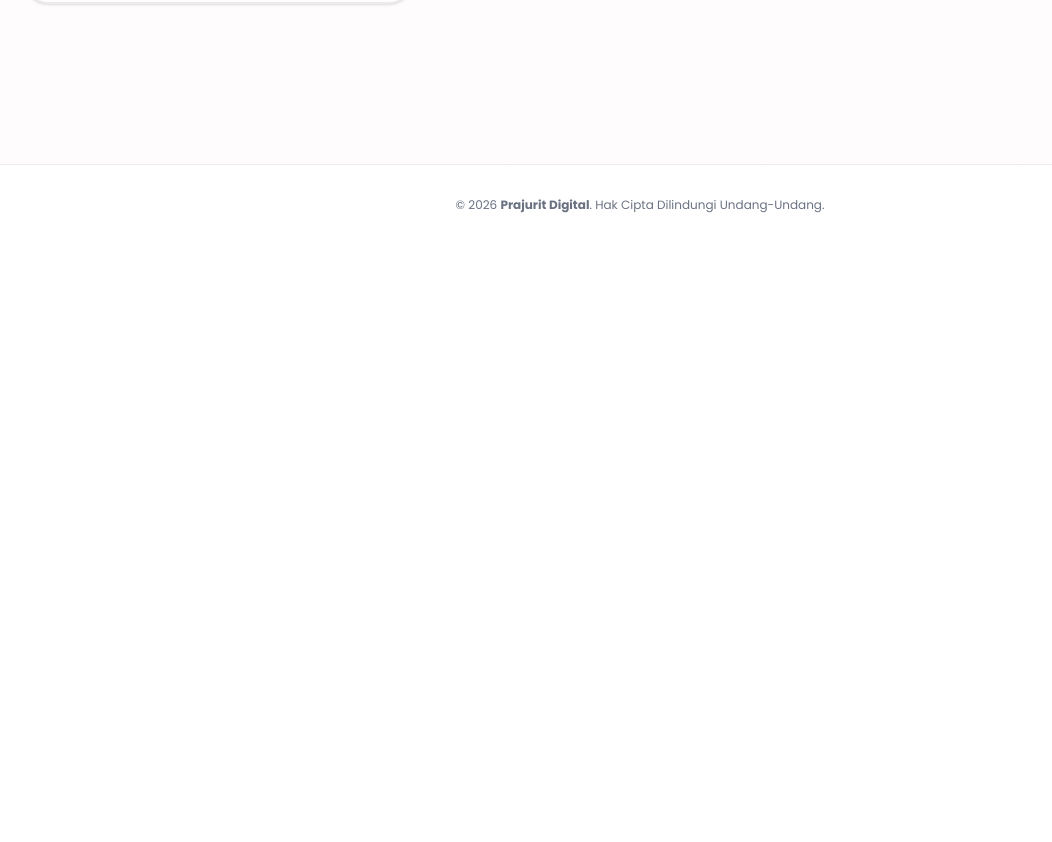
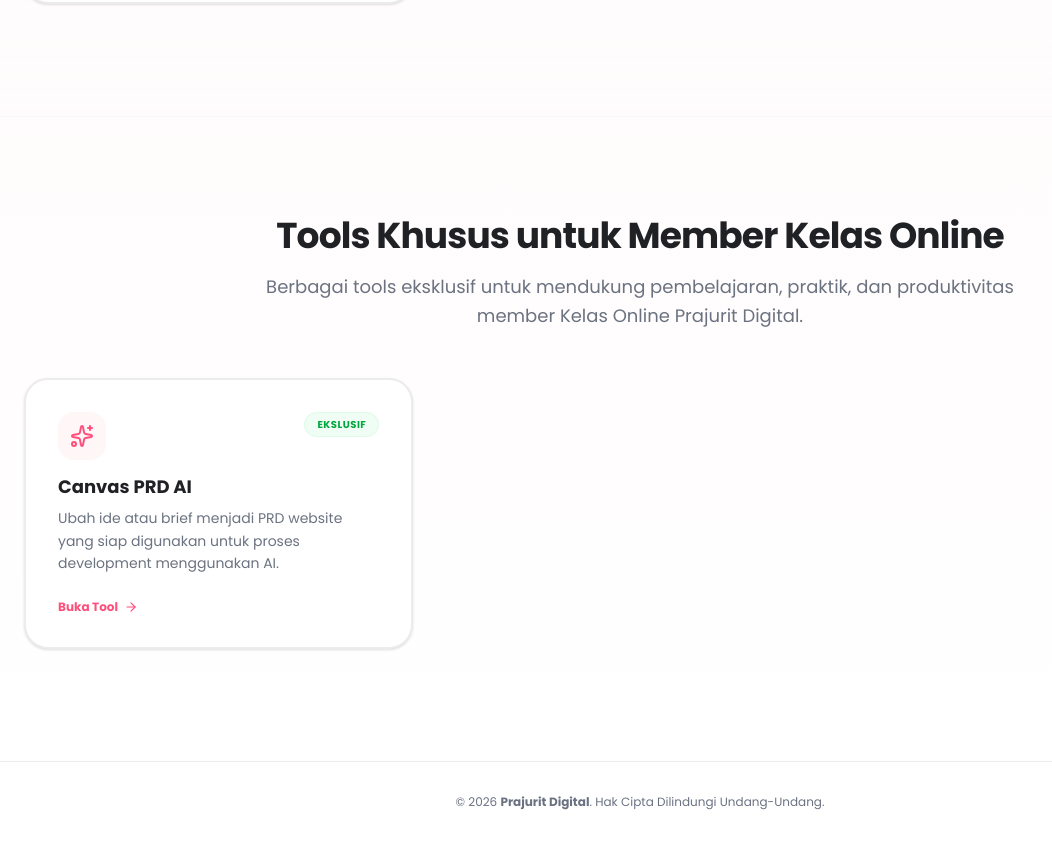
Before and after one commit to prajuritdigitalcom/Website-Prajurit-Digital-My-Id, a React (Vite) app: page / in a window 1280 px wide. Shown: the part 1767-2609 px from the top of the page, without its empty margins (0-1052 px from the left). Before the commit the page ends 2012 px from the top, so only its background shows below. Built offline with nearby package versions, Linux system fonts and the light colour scheme.

Commit message:
feat: add Canvas PRD AI to member tools
Introduce a new exclusive AI-powered tool for generating Product Requirements Documents (PRD) and integrate it into the member tools section.

```diff
--- a/src/components/sections/Tools.tsx
+++ b/src/components/sections/Tools.tsx
@@ -4,7 +4,7 @@ import SectionTitle from "../ui/SectionTitle";
 import Card from "../ui/Card";
 import Badge from "../ui/Badge";
 import FadeIn from "../effects/FadeIn";
-import { TOOLS_DATA } from "../../data/tools";
+import { TOOLS_DATA, MEMBER_TOOLS_DATA } from "../../data/tools";
 import { Tool } from "../../types";
 
 // Import Lucide Icons
@@ -51,6 +51,8 @@ export default function Tools() {
         return <Keyboard className="w-6 h-6" />;
       case "Brain":
         return <Brain className="w-6 h-6" />;
+      case "Sparkles":
+        return <Sparkles className="w-6 h-6" />;
       default:
         return <ImageIcon className="w-6 h-6" />;
     }
@@ -63,7 +65,9 @@ export default function Tools() {
   };
 
   return (
-    <section id="tools" className="relative py-20 md:py-24 bg-gradient-to-b from-white to-[#FFF6F8]/35 overflow-hidden">
+    <>
+      {/* SECTION 1: Tools Praktis */}
+      <section id="tools" className="relative py-20 md:py-24 bg-gradient-to-b from-white to-[#FFF6F8]/35 overflow-hidden border-b border-[#ECECEC]/30">
         <Container>
           {/* Header */}
           <FadeIn direction="up">
@@ -74,7 +78,7 @@ export default function Tools() {
           </FadeIn>
 
           {/* Tools Grid */}
-        <div className="grid grid-cols-1 md:grid-cols-2 lg:grid-cols-3 gap-8 mb-16">
+          <div className="grid grid-cols-1 md:grid-cols-2 lg:grid-cols-3 gap-8 mb-4">
             {TOOLS_DATA.map((tool, index) => (
               <FadeIn key={tool.id} direction="up" delay={0.05 * index}>
                 <Card
@@ -86,6 +90,11 @@ export default function Tools() {
                       <div className="w-12 h-12 rounded-2xl flex items-center justify-center transition-all bg-[#FFF6F8] text-[#FF4F7B] group-hover:bg-[#FF4F7B] group-hover:text-white">
                         {getIcon(tool.icon)}
                       </div>
+                      {tool.badge && (
+                        <Badge variant="primary">
+                          {tool.badge}
+                        </Badge>
+                      )}
                     </div>
 
                     <div className="space-y-2">
@@ -116,5 +125,66 @@ export default function Tools() {
           </div>
         </Container>
       </section>
+
+      {/* SECTION 2: Member Tools */}
+      <section id="member-tools" className="relative py-20 md:py-24 bg-gradient-to-b from-[#FFF6F8]/35 to-white overflow-hidden">
+        <Container>
+          {/* Header */}
+          <FadeIn direction="up">
+            <SectionTitle
+              title="Tools Khusus untuk Member Kelas Online"
+              subtitle="Berbagai tools eksklusif untuk mendukung pembelajaran, praktik, dan produktivitas member Kelas Online Prajurit Digital."
+            />
+          </FadeIn>
+
+          {/* Tools Grid */}
+          <div className="grid grid-cols-1 md:grid-cols-2 lg:grid-cols-3 gap-8 mb-4">
+            {MEMBER_TOOLS_DATA.map((tool, index) => (
+              <FadeIn key={tool.id} direction="up" delay={0.05 * index}>
+                <Card
+                  onClick={() => selectTool(tool.externalUrl)}
+                  className="flex flex-col justify-between h-full group cursor-pointer border-2 transition-all duration-300 border-[#ECECEC] hover:border-[#FF4F7B]"
+                >
+                  <div className="space-y-4">
+                    <div className="flex justify-between items-start">
+                      <div className="w-12 h-12 rounded-2xl flex items-center justify-center transition-all bg-[#FFF6F8] text-[#FF4F7B] group-hover:bg-[#FF4F7B] group-hover:text-white">
+                        {getIcon(tool.icon)}
+                      </div>
+                      {tool.badge && (
+                        <Badge variant="success">
+                          {tool.badge}
+                        </Badge>
+                      )}
+                    </div>
+
+                    <div className="space-y-2">
+                      <h3 className="text-lg font-bold text-[#202124] group-hover:text-[#FF4F7B] transition-colors leading-tight">
+                        {tool.title}
+                      </h3>
+                      <p className="text-xs md:text-sm text-[#6B7280] leading-relaxed">
+                        {tool.description}
+                      </p>
+                    </div>
+                  </div>
+
+                  <a
+                    href={tool.externalUrl}
+                    target="_blank"
+                    rel="noopener noreferrer"
+                    onClick={(e) => {
+                      e.stopPropagation();
+                    }}
+                    className="pt-6 flex items-center gap-1.5 text-xs font-bold text-[#FF4F7B] hover:text-[#F33967] w-fit cursor-pointer group/btn"
+                  >
+                    <span>Buka Tool</span>
+                    <ArrowRight className="w-3.5 h-3.5 transition-transform group-hover/btn:translate-x-1 group-hover:translate-x-1" />
+                  </a>
+                </Card>
+              </FadeIn>
+            ))}
+          </div>
+        </Container>
+      </section>
+    </>
   );
 }
--- a/src/data/tools.ts
+++ b/src/data/tools.ts
@@ -131,3 +131,16 @@ export const TOOLS_DATA: Tool[] = [
     externalUrl: "https://bulkspintaxexpander.prajuritdigital.my.id/"
   }
 ];
+
+export const MEMBER_TOOLS_DATA: Tool[] = [
+  {
+    id: "canvas-prd-ai",
+    title: "Canvas PRD AI",
+    description: "Ubah ide atau brief menjadi PRD website yang siap digunakan untuk proses development menggunakan AI.",
+    icon: "Sparkles",
+    href: "#canvas-prd-ai",
+    badge: "Ekslusif",
+    category: "writing",
+    externalUrl: "https://canvasprd.prajuritdigital.my.id/"
+  }
+];
```
Lines whose indentation alone changed are shown as unchanged.
